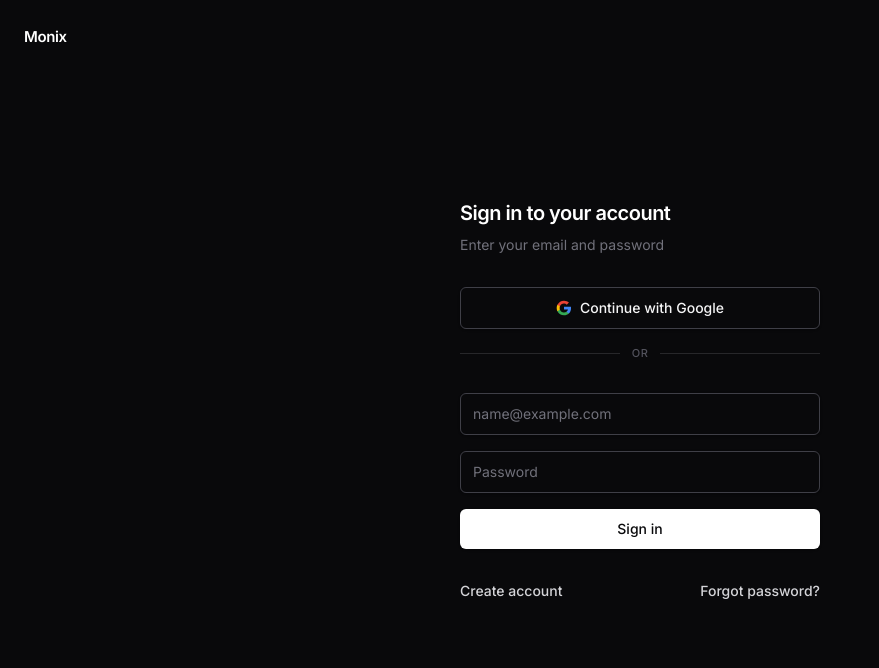
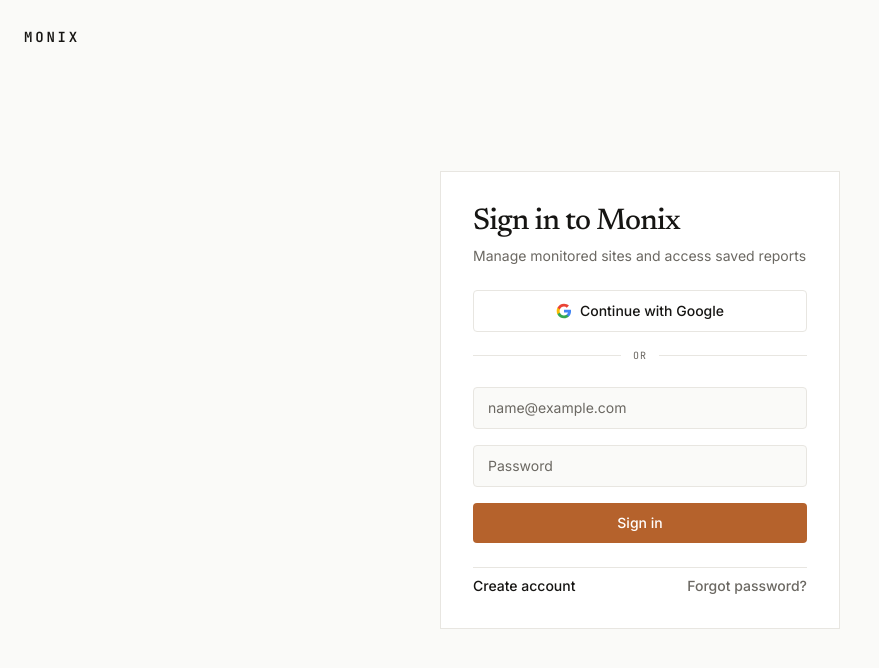
Before and after one commit to dineshkorukonda/monix, a Next.js app in the folder web/: page /login in a window 1280 px wide. Shown: the top 668 px of the page, without its empty margins (0-879 px from the left). Built offline with nearby package versions, Linux system fonts and the light colour scheme.

Commit message:
feat(auth): update login, reset password, and auth shell to editorial UI system

```diff
--- a/web/src/app/auth/complete/page.tsx
+++ b/web/src/app/auth/complete/page.tsx
@@ -36,8 +36,10 @@
   }, []);
 
   return (
-    <div className="flex min-h-screen items-center justify-center bg-zinc-950">
-      <p className="text-sm text-zinc-400">Signing you in…</p>
+    <div className="flex min-h-screen items-center justify-center bg-background text-foreground font-sans">
+      <p className="font-mono text-xs text-muted-foreground uppercase tracking-widest animate-pulse">
+        Signing you in…
+      </p>
     </div>
   );
 }
--- a/web/src/app/auth/reset-password/page.tsx
+++ b/web/src/app/auth/reset-password/page.tsx
@@ -8,7 +8,7 @@
 import { describeAuthError } from "@/lib/auth-errors";
 
 const fieldClassName =
-  "w-full rounded-md border border-zinc-700 bg-zinc-950 px-3 py-2.5 text-sm text-zinc-100 placeholder:text-zinc-500 shadow-sm focus:border-zinc-500 focus:outline-none focus:ring-1 focus:ring-zinc-500";
+  "w-full rounded-sm border border-border bg-background px-3.5 py-2.5 text-sm text-foreground placeholder:text-muted-foreground focus:border-foreground focus:outline-none transition-colors";
 
 /**
  * Landing page for Monix password recovery links.
@@ -49,14 +49,14 @@
 
   return (
     <AuthShell>
-      <div className="space-y-2">
-        <h1 className="text-xl font-semibold tracking-tight text-white">
+      <div className="space-y-1.5">
+        <h1 className="font-serif text-2xl sm:text-3xl font-medium tracking-tight text-foreground">
           Set a new password
         </h1>
-        <p className="text-sm text-zinc-500">
+        <p className="text-xs sm:text-sm text-muted-foreground">
           {ready
             ? "Choose a new password for your account."
-            : "Open the reset link from your email on this device. If you already did, wait a moment."}
+            : "Open the reset link from your email on this device."}
         </p>
       </div>
 
@@ -75,7 +75,7 @@
         />
 
         {error ? (
-          <p className="rounded-md border border-red-900/50 bg-red-950/40 px-3 py-2 text-xs text-red-300">
+          <p className="rounded-sm border border-destructive/30 bg-destructive/5 p-3 text-xs text-destructive font-mono">
             {error}
           </p>
         ) : null}
@@ -83,16 +83,16 @@
         <button
           type="submit"
           disabled={!ready || submitting}
-          className="w-full rounded-md bg-white py-2.5 text-sm font-medium text-zinc-950 shadow-sm hover:bg-zinc-100 transition-colors disabled:opacity-50"
+          className="w-full rounded-sm bg-accent py-2.5 text-sm font-medium text-accent-foreground transition-opacity hover:opacity-90 disabled:opacity-50 cursor-pointer"
         >
           {submitting ? "Saving…" : "Update password"}
         </button>
       </form>
 
-      <p className="text-center text-sm text-zinc-500">
+      <p className="text-center text-xs sm:text-sm text-muted-foreground pt-2 border-t border-border">
         <Link
           href="/login"
-          className="font-medium text-zinc-300 hover:text-white transition-colors"
+          className="font-medium text-foreground hover:text-accent transition-colors"
         >
           Back to sign in
         </Link>
--- a/web/src/app/login/page.tsx
+++ b/web/src/app/login/page.tsx
@@ -15,7 +15,7 @@
 type AuthMode = "login" | "signup" | "reset";
 
 const fieldClassName =
-  "w-full rounded-md border border-zinc-700 bg-zinc-950 px-3 py-2.5 text-sm text-zinc-100 placeholder:text-zinc-500 shadow-sm focus:border-zinc-500 focus:outline-none focus:ring-1 focus:ring-zinc-500";
+  "w-full rounded-sm border border-border bg-background px-3.5 py-2.5 text-sm text-foreground placeholder:text-muted-foreground focus:border-foreground focus:outline-none transition-colors";
 
 function GoogleIcon() {
   return (
@@ -128,35 +128,37 @@
   };
 
   const titles: Record<AuthMode, string> = {
-    login: "Sign in to your account",
+    login: "Sign in to Monix",
     signup: "Create your account",
     reset: "Reset your password",
   };
 
   const subtitles: Record<AuthMode, string> = {
-    login: "Enter your email and password",
-    signup: "Enter your details below",
+    login: "Manage monitored sites and access saved reports",
+    signup: "Get started with automated site monitoring",
     reset: "We will email you a link to choose a new password",
   };
 
   return (
     <AuthShell>
       {passwordUpdatedBanner ? (
-        <p className="rounded-md border border-zinc-700 bg-zinc-900/80 px-3 py-2 text-xs text-zinc-300">
+        <p className="rounded-sm border border-border bg-secondary/80 p-3 text-xs text-foreground font-mono">
           Password updated. Sign in with your new password.
         </p>
       ) : null}
 
       {sessionChecked && sessionEmail ? (
-        <div className="rounded-md border border-zinc-700 bg-zinc-900/80 px-3 py-2.5 text-xs text-zinc-300">
+        <div className="rounded-sm border border-border bg-secondary/80 p-3.5 text-xs text-muted-foreground font-mono">
           <p>
             You are signed in as{" "}
-            <span className="font-medium text-zinc-100">{sessionEmail}</span>.
-            Sign out first to use a different account.
+            <span className="font-semibold text-foreground">
+              {sessionEmail}
+            </span>
+            .
           </p>
           <button
             type="button"
-            className="mt-2 font-medium text-zinc-100 underline underline-offset-2 hover:text-white"
+            className="mt-2 text-accent underline underline-offset-2 hover:opacity-80 transition-opacity"
             onClick={async () => {
               try {
                 await apiLogout();
@@ -172,24 +174,26 @@
       ) : null}
 
       {mode === "reset" && resetEmailSent ? (
-        <p className="rounded-md border border-zinc-700 bg-zinc-900/80 px-3 py-2 text-xs text-zinc-300">
+        <p className="rounded-sm border border-border bg-secondary/80 p-3 text-xs text-foreground font-mono">
           If an account exists for that email, we sent a link to set a new
           password.
         </p>
       ) : null}
 
-      <div className="space-y-2">
-        <h1 className="text-xl font-semibold tracking-tight text-white">
+      <div className="space-y-1.5">
+        <h1 className="font-serif text-2xl sm:text-3xl font-medium tracking-tight text-foreground">
           {titles[mode]}
         </h1>
-        <p className="text-sm text-zinc-500">{subtitles[mode]}</p>
+        <p className="text-xs sm:text-sm text-muted-foreground">
+          {subtitles[mode]}
+        </p>
       </div>
 
       {mode !== "reset" && isGoogleAuthUiEnabled() ? (
         <div className="space-y-4">
           <button
             type="button"
-            className="flex w-full items-center justify-center gap-2 rounded-md border border-zinc-700 bg-zinc-950 py-2.5 text-sm font-medium text-zinc-100 shadow-sm hover:bg-zinc-900/80 transition-colors disabled:opacity-50"
+            className="flex w-full items-center justify-center gap-2 rounded-sm border border-border bg-card py-2.5 text-sm font-medium text-foreground hover:bg-secondary transition-colors disabled:opacity-50 cursor-pointer"
             onClick={() => {
               window.location.assign("/api/auth/google/");
             }}
@@ -199,11 +203,11 @@
             Continue with Google
           </button>
           <div className="flex items-center gap-3">
-            <div className="h-px flex-1 bg-zinc-800" />
-            <span className="text-[11px] font-medium uppercase tracking-wider text-zinc-600">
+            <div className="h-px flex-1 bg-border" />
+            <span className="text-[10px] font-mono uppercase tracking-widest text-muted-foreground">
               or
             </span>
-            <div className="h-px flex-1 bg-zinc-800" />
+            <div className="h-px flex-1 bg-border" />
           </div>
         </div>
       ) : null}
@@ -250,7 +254,7 @@
         ) : null}
 
         {error ? (
-          <p className="rounded-md border border-red-900/50 bg-red-950/40 px-3 py-2 text-xs text-red-300">
+          <p className="rounded-sm border border-destructive/30 bg-destructive/5 p-3 text-xs text-destructive font-mono">
             {error}
           </p>
         ) : null}
@@ -258,7 +262,7 @@
         <button
           type="submit"
           disabled={isSubmitting}
-          className="w-full rounded-md bg-white py-2.5 text-sm font-medium text-zinc-950 shadow-sm hover:bg-zinc-100 transition-colors disabled:opacity-50"
+          className="w-full rounded-sm bg-accent py-2.5 text-sm font-medium text-accent-foreground transition-opacity hover:opacity-90 disabled:opacity-50 cursor-pointer"
         >
           {isSubmitting
             ? mode === "login"
@@ -274,19 +278,19 @@
         </button>
       </form>
 
-      <div className="flex items-center justify-between text-sm text-zinc-500">
+      <div className="flex items-center justify-between text-xs sm:text-sm text-muted-foreground pt-2 border-t border-border">
         {mode === "login" ? (
           <>
             <button
               type="button"
-              className="font-medium text-zinc-300 hover:text-white transition-colors"
+              className="font-medium text-foreground hover:text-accent transition-colors cursor-pointer"
               onClick={() => switchMode("signup")}
             >
               Create account
             </button>
             <button
               type="button"
-              className="font-medium text-zinc-300 hover:text-white transition-colors"
+              className="font-medium text-muted-foreground hover:text-foreground transition-colors cursor-pointer"
               onClick={() => switchMode("reset")}
             >
               Forgot password?
@@ -295,15 +299,15 @@
         ) : mode === "signup" ? (
           <button
             type="button"
-            className="font-medium text-zinc-300 hover:text-white transition-colors"
+            className="font-medium text-foreground hover:text-accent transition-colors cursor-pointer"
             onClick={() => switchMode("login")}
           >
-            Already have an account?
+            Already have an account? Sign in
           </button>
         ) : (
           <button
             type="button"
-            className="font-medium text-zinc-300 hover:text-white transition-colors"
+            className="font-medium text-foreground hover:text-accent transition-colors cursor-pointer"
             onClick={() => switchMode("login")}
           >
             Back to sign in
--- a/web/src/components/auth/auth-shell.tsx
+++ b/web/src/components/auth/auth-shell.tsx
@@ -6,17 +6,19 @@
 
 export function AuthShell({ children }: AuthShellProps) {
   return (
-    <div className="min-h-screen bg-zinc-950 text-zinc-50 antialiased">
+    <div className="min-h-screen bg-background text-foreground font-sans antialiased selection:bg-[#E8E6E1] selection:text-foreground">
       <header className="fixed left-0 top-0 z-10 p-6">
         <Link
           href="/"
-          className="text-[15px] font-semibold tracking-tight text-white hover:text-zinc-300 transition-colors"
+          className="font-mono text-sm font-semibold tracking-[0.2em] text-foreground hover:opacity-80 transition-opacity"
         >
-          Monix
+          MONIX
         </Link>
       </header>
       <main className="flex min-h-screen flex-col items-center justify-center px-6 py-20">
-        <div className="w-full max-w-[360px] space-y-8">{children}</div>
+        <div className="w-full max-w-[400px] border border-border bg-card p-8 space-y-6">
+          {children}
+        </div>
       </main>
     </div>
   );
```
